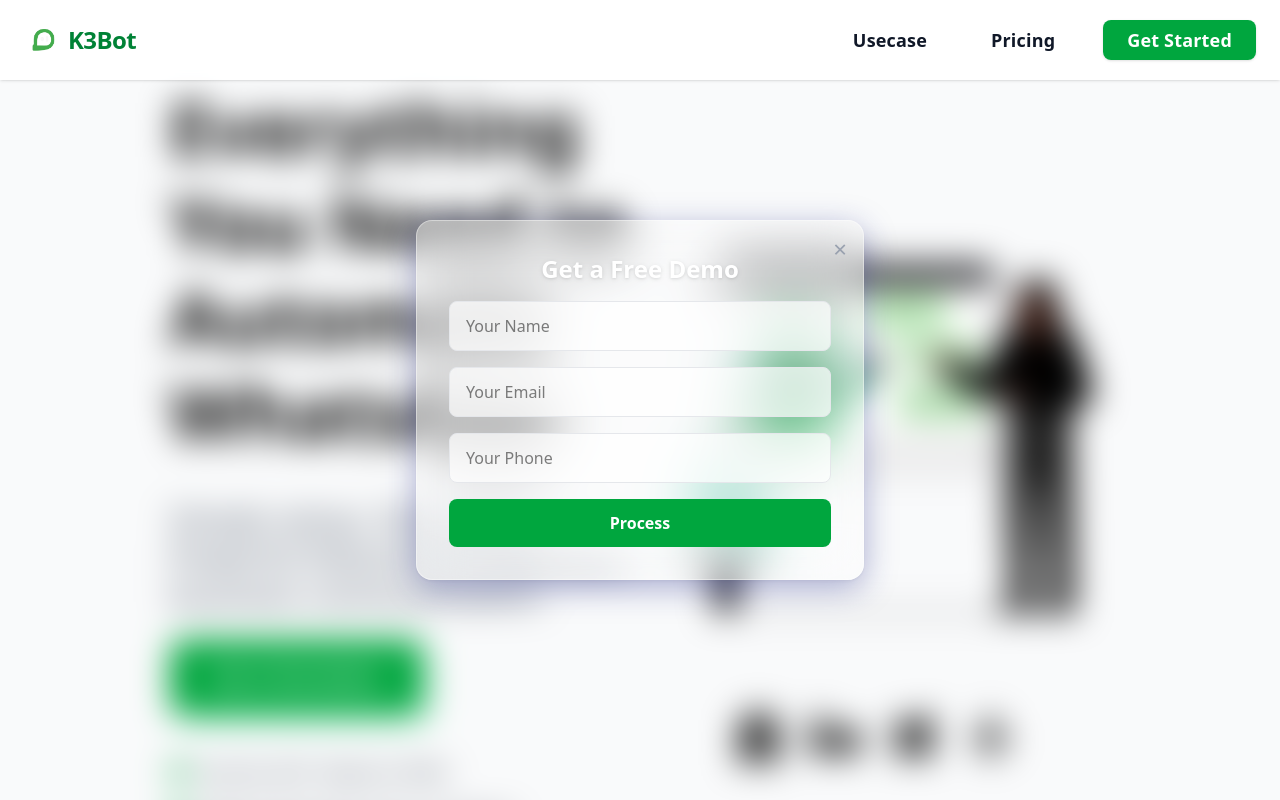
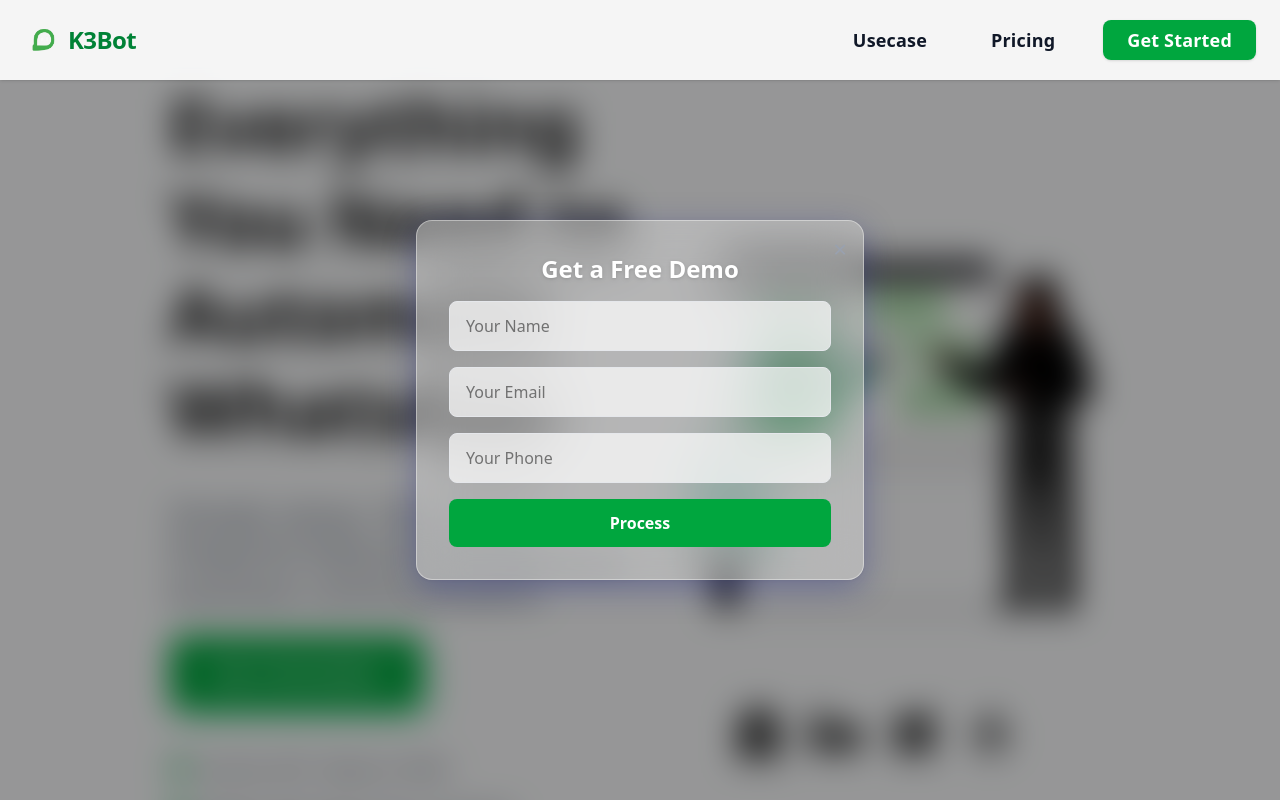
Before and after one commit to LadeleAjao/K3bot-, a React (Vite) app: page / in a window 1280 px wide. Both pictures are taken after a click on the button "Get a free demo". Shown: the top 800 px of the page. Built offline with nearby package versions, Linux system fonts and the light colour scheme.

Commit message:
hero update

```diff
--- a/src/Component/Hero.jsx
+++ b/src/Component/Hero.jsx
@@ -36,17 +36,14 @@ const Hero = () => {
   };
 
   return (
-    <div className="relative min-h-screen">
-      {/* Blurred Hero Background */}
-      <div
-        className={`fixed inset-0 z-0 transition-all duration-300 ${
+    <div className="relative">
+      {/* HERO (now part of normal flow, so page can scroll) */}
+      <section
+        className={`w-full bg-[#F9FAFB] flex flex-col md:flex-row items-start md:items-center justify-between px-6 md:px-32 lg:px-48 py-24 overflow-hidden transition-all duration-300 ${
           showModal ? "blur-lg scale-105" : ""
         }`}
-        aria-hidden="true"
-      >
-        <div
-          className="w-full bg-[#F9FAFB] flex flex-col md:flex-row items-start md:items-center justify-between px-6 md:px-32 lg:px-48 py-24 overflow-hidden"
         style={{ minHeight: "100vh" }}
+        aria-hidden={showModal ? "true" : "false"}
       >
         {/* Left Side */}
         <div className="w-full md:w-1/2 space-y-10">
@@ -69,8 +66,8 @@ const Hero = () => {
           {/* Description & CTA */}
           <div className="text-center md:text-left space-y-6">
             <h2 className="text-base sm:text-lg md:text-2xl lg:text-3xl text-gray-700 font-medium max-w-2xl mx-auto md:mx-0">
-                Simple setup. Zero code. Powerful features to scale your
-                business communication.
+              Simple setup. Zero code. Powerful features to scale your business
+              communication.
             </h2>
             <div className="flex justify-center md:justify-start">
               <button
@@ -88,8 +85,8 @@ const Hero = () => {
               Nigerian SMEs
             </p>
             <p className="flex items-center text-gray-800 text-base md:text-lg">
-                <FaCheckCircle className="text-green-600 mr-2" /> GDPR &
-                WhatsApp Policy Compliant
+              <FaCheckCircle className="text-green-600 mr-2" /> GDPR & WhatsApp
+              Policy Compliant
             </p>
             <p className="flex items-center text-gray-800 text-base md:text-lg">
               <FaCheckCircle className="text-green-600 mr-2" /> Supports
@@ -97,6 +94,7 @@ const Hero = () => {
             </p>
           </div>
         </div>
+
         {/* Right Side */}
         <div className="w-full md:w-1/2 mt-10 md:mt-0 flex flex-col items-center">
           {/* Animation */}
@@ -114,17 +112,28 @@ const Hero = () => {
             <MdFlight />
           </div>
         </div>
-        </div>
-      </div>
+      </section>
+
+      {/* (Optional) Other sections of the home page would follow here … */}
+
+      {/* MODAL */}
+      {showModal && (
+        <>
+          {/* Dim overlay (keeps background design, no extra page layout shift) */}
+          <div
+            className="fixed inset-0 z-40 bg-black/40"
+            onClick={() => setShowModal(false)}
+          ></div>
 
           {/* Glassmorphism Modal */}
-      {showModal && (
           <div className="fixed inset-0 z-50 flex items-center justify-center">
             <div
               className="relative bg-white/30 backdrop-blur-xl border border-white/40 shadow-2xl rounded-2xl p-8 w-full max-w-md flex flex-col items-center animate-pop-up"
               style={{
                 boxShadow:
                   "0 8px 32px 0 rgba(31, 38, 135, 0.37), 0 1.5px 3px 0 rgba(0,0,0,0.05)",
+                maxHeight: "90vh",
+                overflowY: "auto",
               }}
             >
               <button
@@ -183,6 +192,7 @@ const Hero = () => {
               )}
             </div>
           </div>
+        </>
       )}
 
       {/* Animations */}
```
Lines whose indentation alone changed are shown as unchanged.
